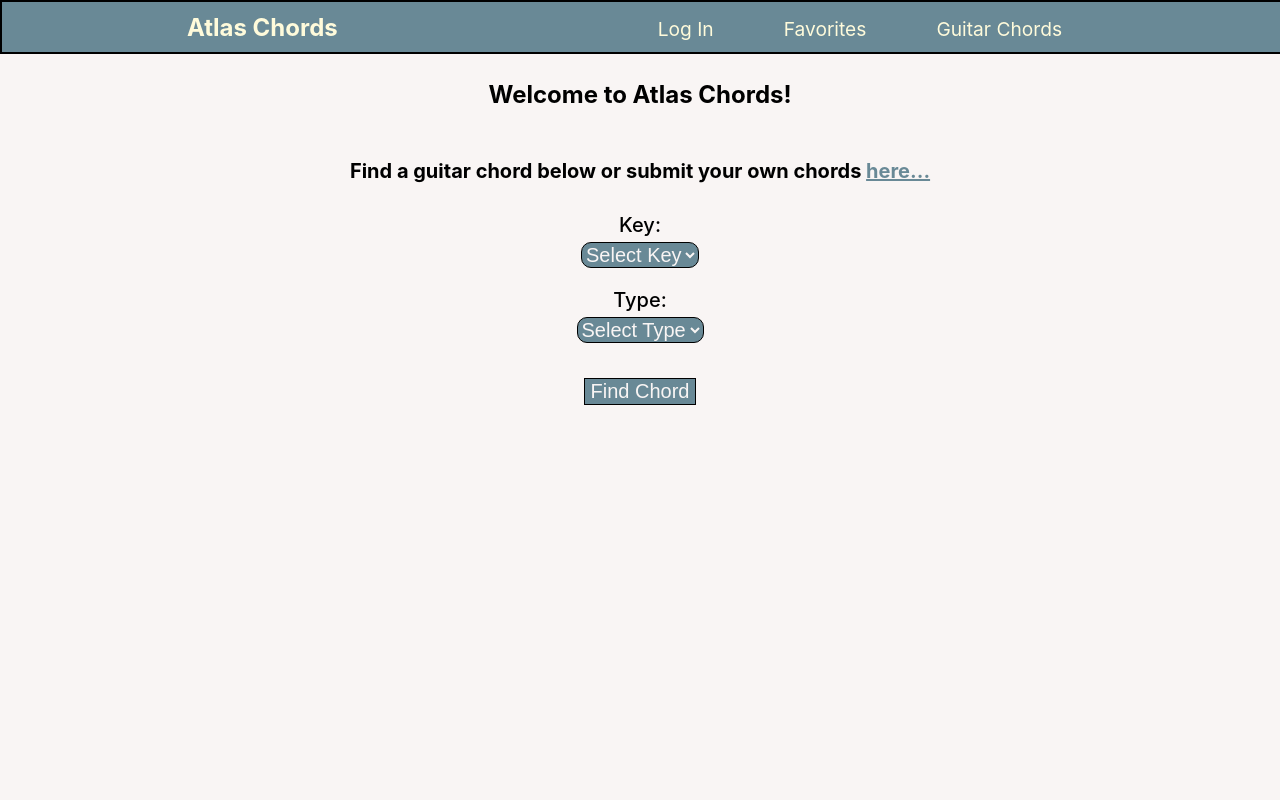
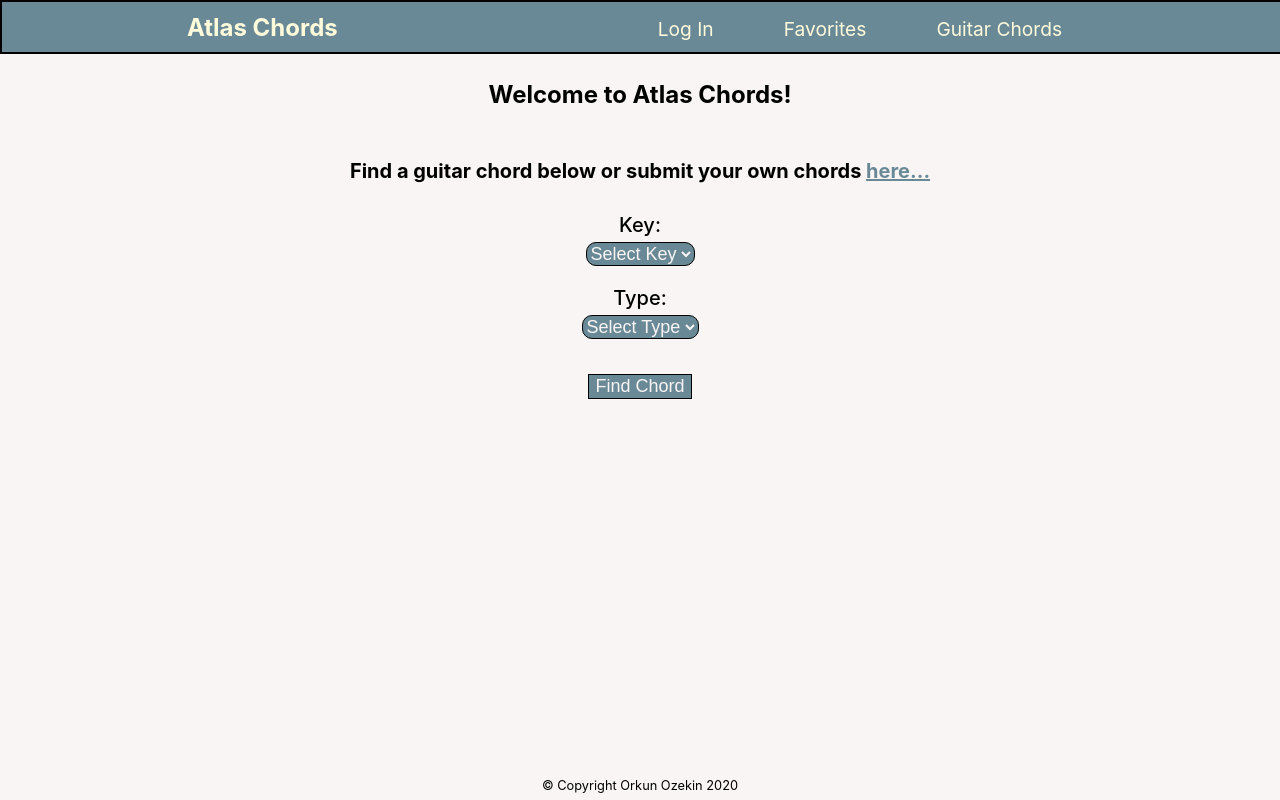
Before and after one commit to orkunozekin/Atlas-Chords-Client, a React (Create React App) app: page / in a window 1280 px wide. Built offline with nearby package versions, Linux system fonts and the light colour scheme.

Commit message:
added copyright on footer

```diff
--- a/src/components/App/App.js
+++ b/src/components/App/App.js
@@ -7,6 +7,7 @@ import LoginForm from '../LoginForm/LoginForm';
 import LandingPage from '../Landing-Page/LandingPage';
 import Chord from '../Chord/Chord';
 import PrivateRoute from '../Utils/PrivateRoute';
+import Footer from '../Footer/Footer';
 
 
 export default class App extends React.Component {
@@ -21,6 +22,7 @@ export default class App extends React.Component {
         <Route exact path='/' component={LandingPage} />
         <PrivateRoute exact path='/submitNewChord' component={submitNewChord} />
         <Route path='/chords/:id' component={Chord} />
+        <Footer />
       </main>
 
     );
--- a/src/components/Footer/Footer.css
+++ b/src/components/Footer/Footer.css
@@ -1,12 +1,19 @@
-#footer {
+.footer {
     display: flex;
-    border: solid 2px black;
     width: 100%;
+    height: 30px;
     bottom: 0px;
     left: 0px;
     right: 0px;
     margin-bottom: 0px;
-    justify-content: space-evenly;
-    background-color: #698996;
+    justify-content: center;
+    align-items: center;
+    font-size: 0.8rem;
+    margin-bottom: 0px;
+    position: fixed;
+}
 
-}
+/* .linkedin-icon {
+    font-size: 20px;
+    color: #0e76a8;
+} */
--- a/src/components/Footer/Footer.js
+++ b/src/components/Footer/Footer.js
@@ -1,16 +1,15 @@
-import React from 'react';
-import './Footer.css';
-import { FaLinkedin } from 'react-icons/fa';
+import React from 'react'
+import './Footer.css'
+import { FaLinkedin } from 'react-icons/fa'
 
 
 export default function Footer() {
     return (
-        <footer id="footer">
-            <a href="https://www.linkedin.com/in/orkun-ozekin/">
+        <footer className="footer">
+            &copy; Copyright Orkun Ozekin 2020
+            {/* <a className="linkedin-icon" href="https://www.linkedin.com/in/orkun-ozekin/">
                 <FaLinkedin/>
-            </a>
-            <a href="https://www.facebook.com/"><i className="fab fa-facebook"></i></a>
-            <a href="https://twitter.com/OrkunOzekin"><i className="fab fa-twitter-square"></i></a>
+            </a> */}
         </footer>
     )
 }
--- a/src/components/Landing-Page/LandingPage.css
+++ b/src/components/Landing-Page/LandingPage.css
@@ -35,7 +35,7 @@
     border: solid 1px black;
     border-radius: 10px;
     margin-top: 5px;
-    font-size: 20px;
+    font-size: 18px;
 }
 
 #type-dropdown {
@@ -44,13 +44,13 @@
     border: solid 1px black;
     margin-top: 5px;
     border-radius: 10px;
-    font-size: 20px;
+    font-size: 18px;
 }
 
 .find-chord-button {
     margin-top: 15px;
     border: solid 1px black;
-    font-size: 20px;
+    font-size: 18px;
     background-color: #698996;
     color: #F9F5F4;
 }
--- a/src/components/Navbar/Navbar.css
+++ b/src/components/Navbar/Navbar.css
@@ -55,6 +55,10 @@
     color: darksalmon;
 }
 
+.icon {
+    font-size: 20px;
+}
+
 
 @media screen and (min-width: 680px) {
 
```
